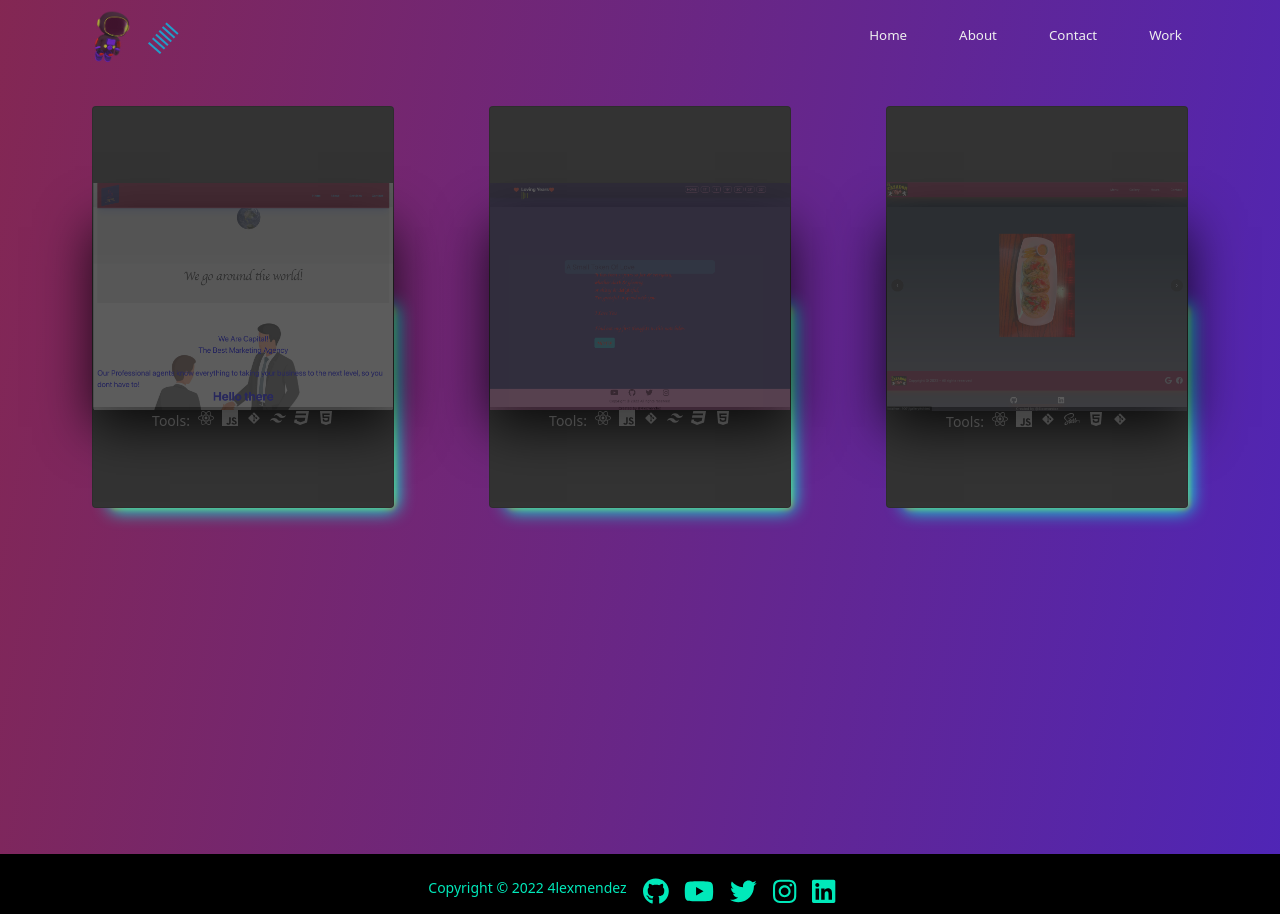
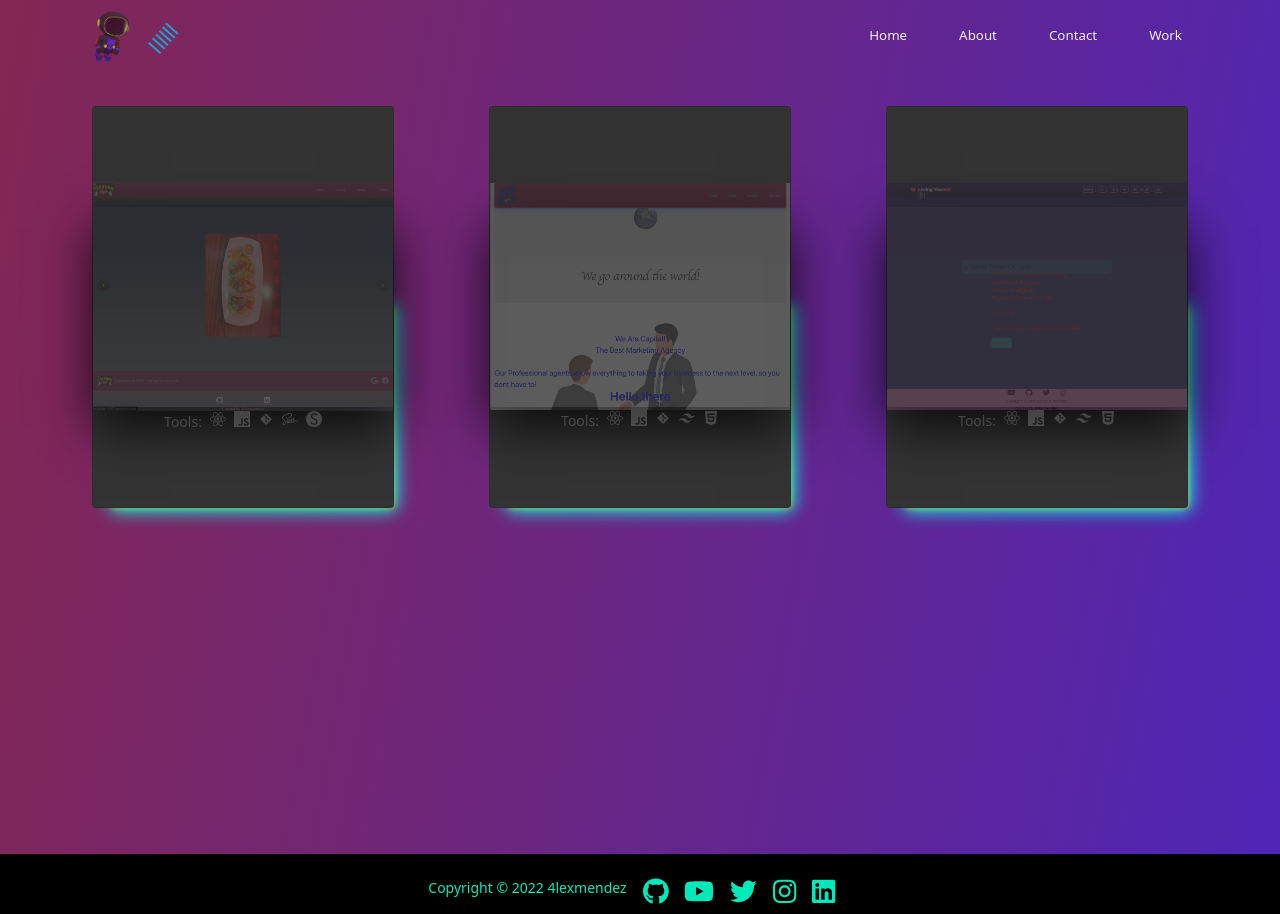
Before and after one commit to 4lexjandro/portfolio, a React (Create React App) app: page /work in a window 1280 px wide. Built offline with nearby package versions, Linux system fonts and the light colour scheme.

Commit message:
added route to deployed site of cazador

```diff
--- a/src/Routes/WorkPage.js
+++ b/src/Routes/WorkPage.js
@@ -4,8 +4,8 @@ import P3 from '../Visuals/P3.png'
 import P6 from '../Visuals/P6.png'
 import { FontAwesomeIcon } from "@fortawesome/react-fontawesome";
 import { faGithub } from "@fortawesome/free-brands-svg-icons";
-import {FaReact, FaSass, FaCss3, FaHtml5} from "react-icons/fa"
-import { SiTailwindcss, SiJavascript} from "react-icons/si";
+import {FaReact, FaSass, FaHtml5} from "react-icons/fa"
+import { SiTailwindcss, SiJavascript, SiSwiper} from "react-icons/si";
 import {  DiGit } from "react-icons/di";
 import { useState} from 'react'
 import Spinner from '../Parts/Spinner.jsx'
@@ -27,6 +27,39 @@ const WorkPage = () => {
 
 
 
+{/* Cazador website */}
+<section class="main-div main-div3">
+    <header class="card">
+       <div class="face face1">
+         <div class="content">
+         <a href="https://elcazadorcafe.vercel.app/">
+         <img src ={P6} width="300px" height="300px" alt="" />
+         </a>
+
+   <section className=" space-x-2 flex flex-row">
+           <small>Tools: </small>
+
+      <FaReact/>
+      <SiJavascript/>
+      <DiGit/>
+      <FaSass/>
+      <SiSwiper/>
+
+    </section>
+    </div>
+       </div>
+       <div class="face face2">
+         <div class="content">
+           <p>El Cazador Cafe located in Yonkers, NY</p>
+           <p>Solo project done for local business</p>
+           <a href="https://github.com/4lexmendez/restaurant"
+        className="git">
+        <FontAwesomeIcon icon={faGithub} size="2x" />
+         </a>
+         </div>
+       </div>
+    </header>
+    </section>
 
 
 
@@ -45,9 +78,7 @@ const WorkPage = () => {
 
 
 
-
-
-
+{/* Landing Page website */}
 
     <section class="main-div main-div3">
     <header class="card">
@@ -61,7 +92,6 @@ const WorkPage = () => {
       <SiJavascript/>
       <DiGit/>
       <SiTailwindcss/>
-      <FaCss3/>
       <FaHtml5/>
     </section>
          </div>
@@ -83,6 +113,10 @@ const WorkPage = () => {
 
 
 
+
+
+    {/* Loving Years website */}
+
     <section class="main-div main-div3">
     <header class="card">
        <div class="face face1">
@@ -96,7 +130,6 @@ const WorkPage = () => {
       <SiJavascript/>
       <DiGit/>
       <SiTailwindcss/>
-      <FaCss3/>
       <FaHtml5/>
     </section>
          </div>
@@ -133,37 +166,7 @@ const WorkPage = () => {
 
 
 
-    <section class="main-div main-div3">
-    <header class="card">
-       <div class="face face1">
-         <div class="content">
 
-         <img src ={P6} width="300px" height="300px" alt="" />
-
-   <section className=" space-x-2 flex flex-row">
-           <small>Tools: </small>
-
-      <FaReact/>
-      <SiJavascript/>
-      <DiGit/>
-      <FaSass/>
-      <FaHtml5/>
-      <DiGit/>
-    </section>
-    </div>
-       </div>
-       <div class="face face2">
-         <div class="content">
-           <p>El Cazador Cafe located in Yonkers, NY</p>
-           <p>Barebones of site, check back later for finished result!</p>
-           <a href="https://github.com/4lexmendez/restaurant"
-        className="git">
-        <FontAwesomeIcon icon={faGithub} size="2x" />
-         </a>
-         </div>
-       </div>
-    </header>
-    </section>
 
 
 
```
